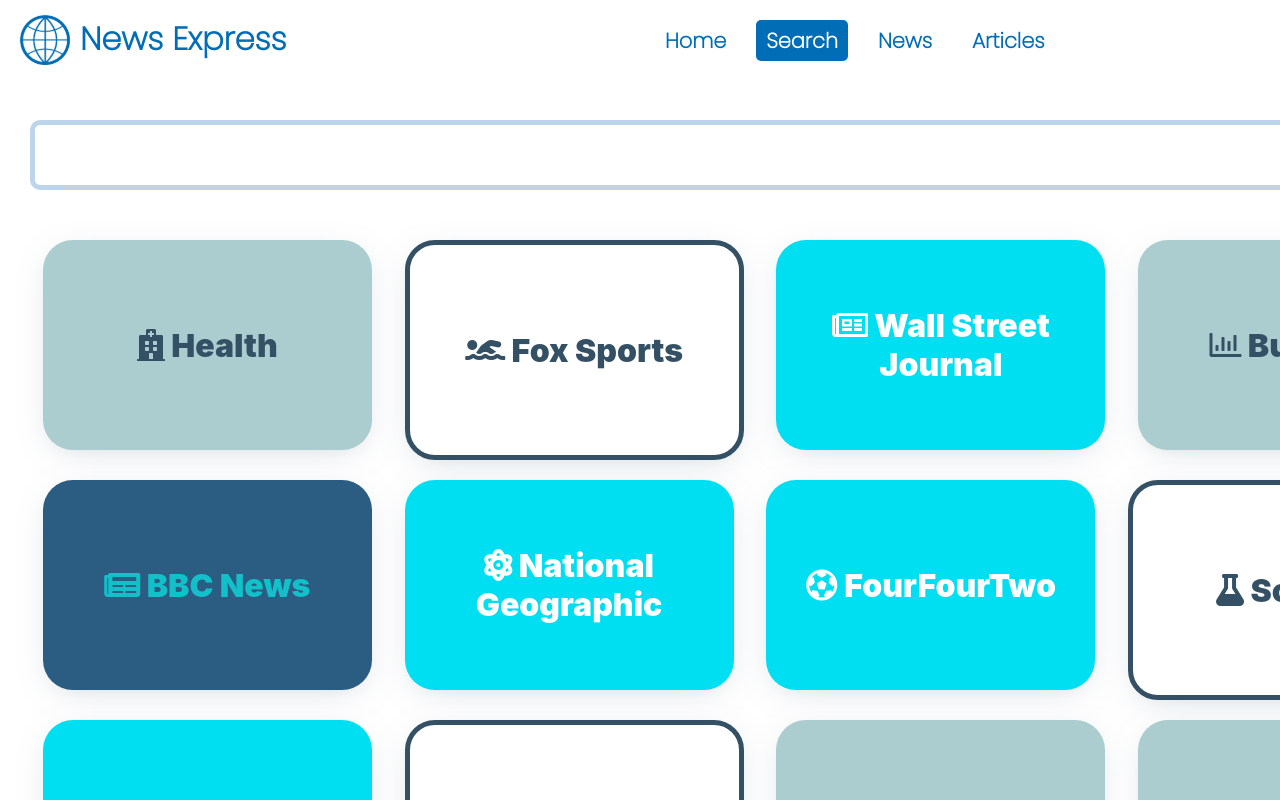
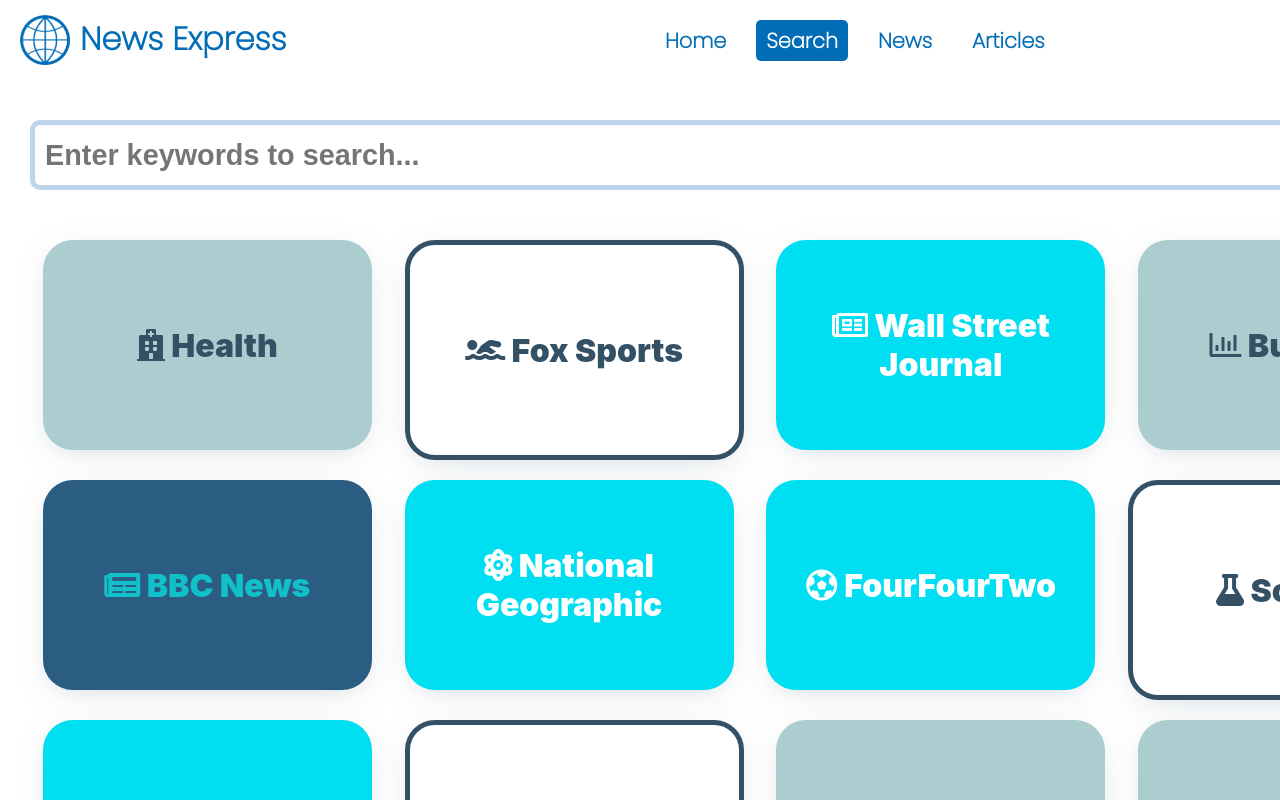
Before and after one commit to MananDoshi1301/News-App-React-Redux, a React (Create React App) app: page /search in a window 1280 px wide. Shown: the top 800 px of the page. Built offline with nearby package versions, Linux system fonts and the light colour scheme.

Commit message:
Updated searchbar with placeholder

```diff
--- a/src/SearchPage/SearchBar.js
+++ b/src/SearchPage/SearchBar.js
@@ -4,7 +4,7 @@ import './SearchBar.css';
 const SearchBar = ({ search, clickSearch }) => {
     return (
         <div className="searchBar">
-            <input ref={search} className="searchBar_input" type="text" />
+            <input ref={search} className="searchBar_input" type="text" placeholder={'Enter keywords to search...'}/>
             <button className="searchBar_button" onClick={clickSearch}><i class="fas fa-search"></i></button>
         </div>
     )
```
